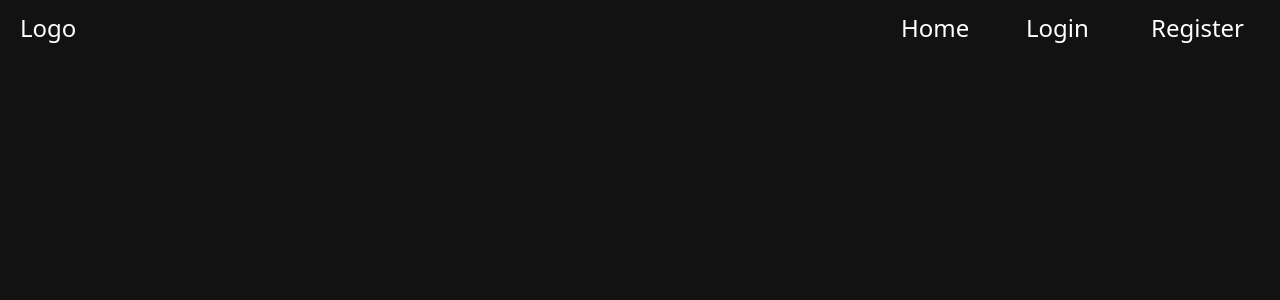
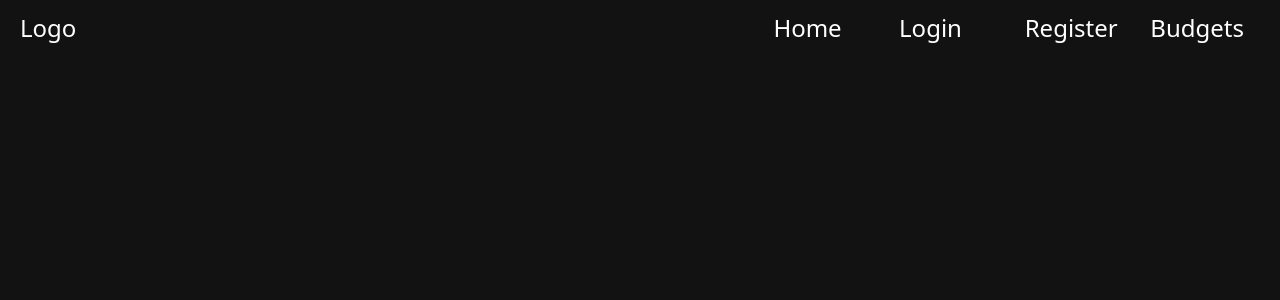
Before and after one commit to calebsmith00/wnab, a Next.js app: page / in a window 1280 px wide. Shown: the top 300 px of the page. Built offline with nearby package versions, Linux system fonts and the light colour scheme.

Commit message:
Add link to view budgets

```diff
--- a/components/Nav/Bar.tsx
+++ b/components/Nav/Bar.tsx
@@ -21,10 +21,11 @@ export default function Navbar() {
   return (
     <div className="grid justify-items-end grid-rows-auto grid-cols-2 items-center text-2xl">
       <div className="pl-5 pt-3 justify-self-start">Logo</div>
-      <div className={`pr-5 pt-3 grid lg:grid-cols-3`}>
+      <div className="pr-5 pt-3 grid lg:grid-cols-4">
         <NavLink link="/" label="Home" isMenuOpen={isMenuOpen} />
         <NavLink link="/login" label="Login" isMenuOpen={isMenuOpen} />
         <NavLink link="/register" label="Register" isMenuOpen={isMenuOpen} />
+        <NavLink link="/budgets" label="Budgets" isMenuOpen={isMenuOpen} />
         <div onClick={handleMenu} className={`lg:hidden cursor-pointer`}>
           {(isMenuOpen && "Close") || "Open"}
         </div>
```
